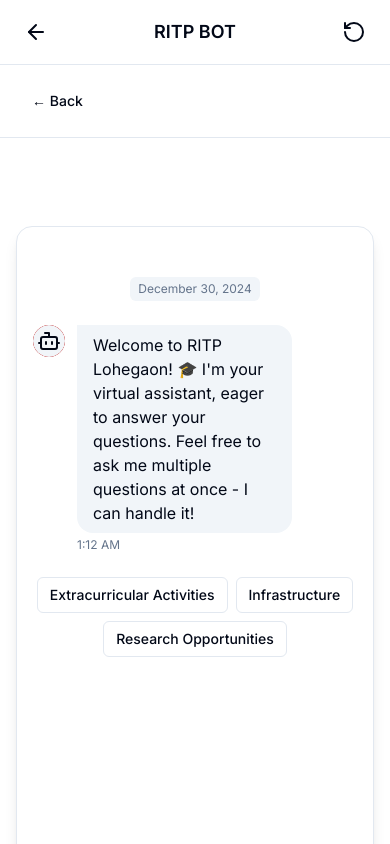
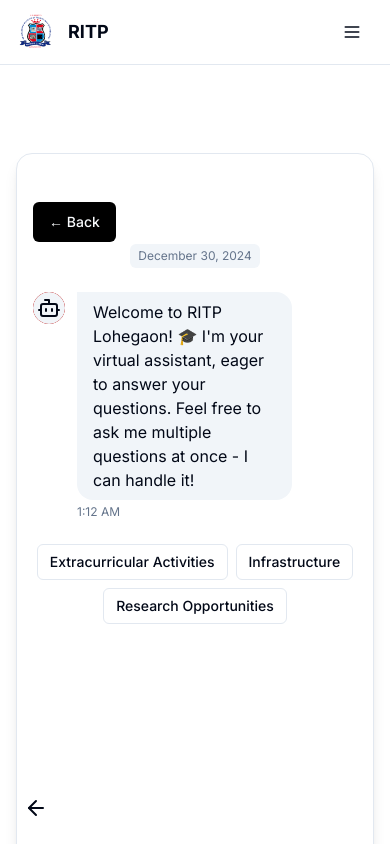
Before and after one commit to chinmay500/rit-web, a Next.js app: page /chatbot in a window 390 px wide. Shown: the top 844 px of the page. Built offline with nearby package versions, Linux system fonts and the light colour scheme.

Commit message:
ui changes

```diff
--- a/app/chatbot/page.tsx
+++ b/app/chatbot/page.tsx
@@ -1,19 +1,15 @@
 import { Chatbot } from '@/components/Chatbot'
-import { Button } from "@/components/ui/button"
-import Link from 'next/link'
+// import { Button } from "@/components/ui/button"
+// import Link from 'next/link'
 
 export default function ChatbotPage() {
   return (
     <div className="min-h-screen bg-background flex flex-col">
-      <header className="p-4 border-b">
-        <Link href="/">
-          <Button variant="ghost">
-            ← Back
-          </Button>
-        </Link>
-      </header>
+
       <main className="flex-grow flex items-center justify-center p-4">
+
         <Chatbot />
+
       </main>
     </div>
   )
--- a/components/Chatbot.tsx
+++ b/components/Chatbot.tsx
@@ -8,7 +8,7 @@
 import { generateGeminiResponse } from "@/lib/gemini"
 import { Send } from "lucide-react"
 import { format } from "date-fns"
-import { MobileHeader } from "./mobile-header"
+import { ArrowLeftIcon } from "lucide-react"
 
 function debounce<T extends unknown[], R>(func: (...args: T) => R, wait: number): (...args: T) => void {
   let timeout: NodeJS.Timeout | null = null
@@ -28,6 +28,7 @@
 import { generalInformationData } from "@/data/generalInformation"
 import { admissionInfoData } from "@/data/admissionInfo"
 import { partnershipsData } from "@/data/partnerships"
+import Link from "next/link"
 
 const SYSTEM_PROMPT = `You are RITP BOT, an intelligent and friendly AI assistant for RITP Lohegaon Pune college. Engage users in a natural, conversational manner while providing accurate information. Use a variety of greetings and response styles to seem more human-like. Always maintain a helpful and positive tone.
 
@@ -191,6 +192,7 @@
   const [isKeyboardVisible, setIsKeyboardVisible] = useState(false)
   const [options, setOptions] = useState<Option[]>([])
   const [askedQuestions, setAskedQuestions] = useState<Set<string>>(new Set())
+  const [isMobileHeaderVisible, setIsMobileHeaderVisible] = useState(true)
   const scrollAreaRef = useRef<HTMLDivElement>(null)
   const messagesEndRef = useRef<HTMLDivElement>(null)
   const inputRef = useRef<HTMLInputElement>(null)
@@ -407,6 +409,7 @@
   const handleOptionClick = useCallback((option: Option) => {
     setAskedQuestions((prev) => new Set(prev).add(option.value))
     processUserInput(option.value)
+    setIsMobileHeaderVisible(false)
   }, [])
 
   const formatMessageDate = (date: Date) => {
@@ -417,19 +420,7 @@
     return format(date, "MMMM d, yyyy")
   }
 
-  const handleRefresh = () => {
-    setMessages([
-      {
-        role: "assistant",
-        content: greetings[Math.floor(Math.random() * greetings.length)],
-        timestamp: new Date(),
-      },
-    ])
-    setInput("")
-    setIsLoading(false)
-    setOptions([])
-    setAskedQuestions(new Set())
-  }
+
 
   const processedMessages = useMemo(
     () =>
@@ -441,8 +432,9 @@
   )
 
   return (
-    <div className="flex flex-col h-screen pt-16 md:pt-20">
-      <MobileHeader onBack={() => window.history.back()} onRefresh={handleRefresh} />
+    <div className={`flex flex-col h-screen ${isMobileHeaderVisible ? "pt-16" : "pt-0"} md:pt-20`}>
+
+
       <Card className="w-full max-w-[600px] mx-auto flex-grow flex flex-col rounded-2xl shadow-lg overflow-hidden mt-2 md:mt-4 md:overflow-visible">
         <ScrollArea
           className={`flex-grow px-4 overflow-y-auto pt-8 md:pt-2 ${isKeyboardVisible ? "pb-[120px]" : ""}`}
@@ -450,9 +442,16 @@
         >
           <div className="py-4 space-y-6 min-h-full">
             <div className="text-center">
+            <Link href="/" className='flex items-start gap-3'>
+          <Button variant="ghost" className="bg-black text-slate-50">
+            ← Back
+          </Button>
+        </Link>
               <div className="text-xs text-muted-foreground px-2 py-1 inline-block rounded-md bg-muted">
+
                 {formatDateDivider(new Date())}
               </div>
+
             </div>
             {processedMessages.map((message, index) => (
               <div key={index} className={`flex ${message.role === "user" ? "justify-end" : "justify-start"}`}>
@@ -541,9 +540,19 @@
               <Send className="h-4 w-4 mr-2" />
               Send
             </Button>
+
           </form>
+          <Button
+        variant="ghost"
+        size="icon"
+        className="fixed bottom-4 left-4 md:hidden z-50"
+        onClick={() => window.history.back()}
+      >
+        <ArrowLeftIcon className="h-6 w-6" />
+      </Button>
         </div>
       </Card>
+
     </div>
   )
 }
--- a/components/mobile-header.tsx
+++ /dev/null
@@ -1,22 +0,0 @@
-import React from 'react'
-import { ArrowLeft, RotateCcw } from 'lucide-react'
-import { Button } from "@/components/ui/button"
-
-interface MobileHeaderProps {
-  onBack: () => void
-  onRefresh: () => void
-}
-
-export const MobileHeader: React.FC<MobileHeaderProps> = ({ onBack, onRefresh }) => {
-  return (
-    <div className="fixed top-0 left-0 right-0 h-16 bg-background z-50 flex items-center justify-between px-4 md:hidden">
-      <Button variant="ghost" size="icon" onClick={onBack}>
-        <ArrowLeft className="h-6 w-6" />
-      </Button>
-      <h1 className="text-lg font-semibold">RITP BOT</h1>
-      <Button variant="ghost" size="icon" onClick={onRefresh}>
-        <RotateCcw className="h-6 w-6" />
-      </Button>
-    </div>
-  )
-}
--- /dev/null
+++ b/components/ui/sheet.tsx
@@ -0,0 +1,109 @@
+"use client"
+
+import * as React from "react"
+import * as SheetPrimitive from "@radix-ui/react-dialog"
+import { cva, type VariantProps } from "class-variance-authority"
+import { X } from "lucide-react"
+
+import { cn } from "@/lib/utils"
+
+const Sheet = SheetPrimitive.Root
+
+const SheetTrigger = SheetPrimitive.Trigger
+
+const SheetClose = SheetPrimitive.Close
+
+const SheetPortal = SheetPrimitive.Portal
+
+const SheetOverlay = React.forwardRef<
+  React.ElementRef<typeof SheetPrimitive.Overlay>,
+  React.ComponentPropsWithoutRef<typeof SheetPrimitive.Overlay>
+>(({ className, ...props }, ref) => (
+  <SheetPrimitive.Overlay
+    className={cn(
+      "fixed inset-0 z-50 bg-background/80 backdrop-blur-sm data-[state=open]:animate-in data-[state=closed]:animate-out data-[state=closed]:fade-out-0 data-[state=open]:fade-in-0",
+      className,
+    )}
+    {...props}
+    ref={ref}
+  />
+))
+SheetOverlay.displayName = SheetPrimitive.Overlay.displayName
+
+const sheetVariants = cva(
+  "fixed z-50 gap-4 bg-background p-6 shadow-lg transition ease-in-out data-[state=open]:animate-in data-[state=closed]:animate-out data-[state=closed]:duration-300 data-[state=open]:duration-500",
+  {
+    variants: {
+      side: {
+        top: "inset-x-0 top-0 border-b data-[state=closed]:slide-out-to-top data-[state=open]:slide-in-from-top",
+        bottom:
+          "inset-x-0 bottom-0 border-t data-[state=closed]:slide-out-to-bottom data-[state=open]:slide-in-from-bottom",
+        left: "inset-y-0 left-0 h-full w-3/4 border-r data-[state=closed]:slide-out-to-left data-[state=open]:slide-in-from-left sm:max-w-sm",
+        right:
+          "inset-y-0 right-0 h-full w-3/4 border-l data-[state=closed]:slide-out-to-right data-[state=open]:slide-in-from-right sm:max-w-sm",
+      },
+    },
+    defaultVariants: {
+      side: "right",
+    },
+  },
+)
+
+interface SheetContentProps
+  extends React.ComponentPropsWithoutRef<typeof SheetPrimitive.Content>,
+    VariantProps<typeof sheetVariants> {}
+
+const SheetContent = React.forwardRef<React.ElementRef<typeof SheetPrimitive.Content>, SheetContentProps>(
+  ({ side = "right", className, children, ...props }, ref) => (
+    <SheetPortal>
+      <SheetOverlay />
+      <SheetPrimitive.Content ref={ref} className={cn(sheetVariants({ side }), className)} {...props}>
+        {children}
+        <SheetPrimitive.Close className="absolute right-4 top-4 rounded-sm opacity-70 ring-offset-background transition-opacity hover:opacity-100 focus:outline-none focus:ring-2 focus:ring-ring focus:ring-offset-2 disabled:pointer-events-none data-[state=open]:bg-secondary">
+          <X className="h-4 w-4" />
+          <span className="sr-only">Close</span>
+        </SheetPrimitive.Close>
+      </SheetPrimitive.Content>
+    </SheetPortal>
+  ),
+)
+SheetContent.displayName = SheetPrimitive.Content.displayName
+
+const SheetHeader = ({ className, ...props }: React.HTMLAttributes<HTMLDivElement>) => (
+  <div className={cn("flex flex-col space-y-2 text-center sm:text-left", className)} {...props} />
+)
+SheetHeader.displayName = "SheetHeader"
+
+const SheetFooter = ({ className, ...props }: React.HTMLAttributes<HTMLDivElement>) => (
+  <div className={cn("flex flex-col-reverse sm:flex-row sm:justify-end sm:space-x-2", className)} {...props} />
+)
+SheetFooter.displayName = "SheetFooter"
+
+const SheetTitle = React.forwardRef<
+  React.ElementRef<typeof SheetPrimitive.Title>,
+  React.ComponentPropsWithoutRef<typeof SheetPrimitive.Title>
+>(({ className, ...props }, ref) => (
+  <SheetPrimitive.Title ref={ref} className={cn("text-lg font-semibold text-foreground", className)} {...props} />
+))
+SheetTitle.displayName = SheetPrimitive.Title.displayName
+
+const SheetDescription = React.forwardRef<
+  React.ElementRef<typeof SheetPrimitive.Description>,
+  React.ComponentPropsWithoutRef<typeof SheetPrimitive.Description>
+>(({ className, ...props }, ref) => (
+  <SheetPrimitive.Description ref={ref} className={cn("text-sm text-muted-foreground", className)} {...props} />
+))
+SheetDescription.displayName = SheetPrimitive.Description.displayName
+
+export {
+  Sheet,
+  SheetPortal,
+  SheetOverlay,
+  SheetTrigger,
+  SheetClose,
+  SheetContent,
+  SheetHeader,
+  SheetFooter,
+  SheetTitle,
+  SheetDescription,
+}
--- a/package.json
+++ b/package.json
@@ -38,6 +38,7 @@
     "react-dom": "^18",
     "react-hook-form": "^7.43.9",
     "react-slick": "^0.29.0",
+    "sheet": "^0.2.0",
     "slick-carousel": "^1.8.1",
     "sonner": "^1.7.1",
     "tailwind-merge": "^2.6.0",
```
Also changed, not shown: 1 other file (tests, documents, lock files or other folders).
